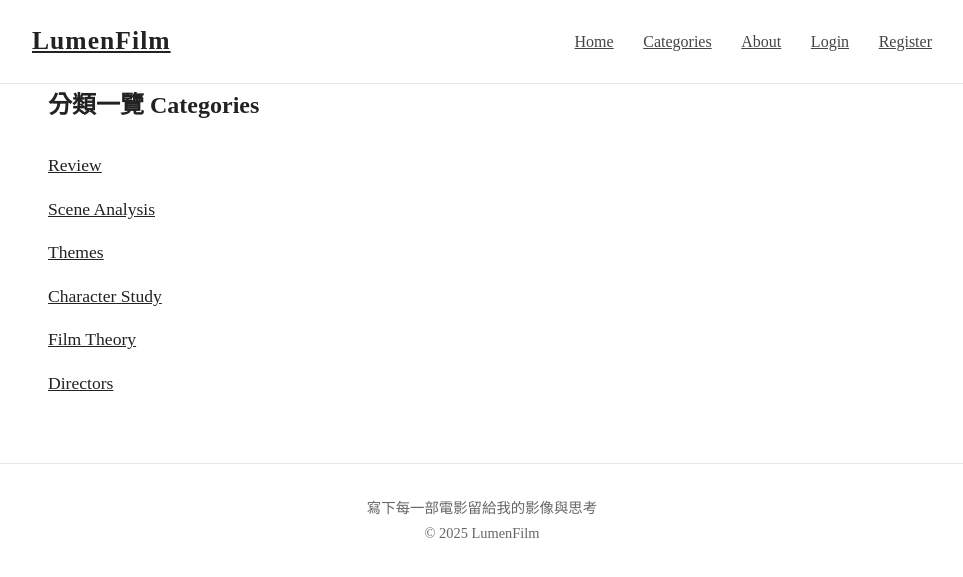
After one commit to leotsai940914/114-1-Department-Computer-Network-and-Programming-, a Flask app: page /categories in a window 1280 px wide. The commit adds this page. Shown: the top 577 px of the page, without its empty margins (158-1121 px from the left). Run offline with Flask 3, Linux system fonts and the light colour scheme; data comes from the database, SQL or seed files in the repository; both versions use the stored data as it was after the commit.

Commit message:
categories

```diff
--- a/Final Project/construction.txt
+++ b/Final Project/construction.txt
@@ -17,6 +17,7 @@ final_project/
 │   ├── register.html
 │   ├── category_posts.html    # 類別頁（分類顯示文章）
 │   ├── about.html             # 關於網站 / 觀影理念
+│   ├── categories_index.html
 │   └── error.html             # 錯誤頁（未授權、找不到頁面等）
 │
 ├── static/
--- a/Final Project/routes/category_routes.py
+++ b/Final Project/routes/category_routes.py
@@ -5,8 +5,20 @@ from models.post_model import PostModel
 category_bp = Blueprint("category_routes", __name__)
 
 
+# =============================
+# 分類一覽頁（顯示全部分類）
+# =============================
+@category_bp.route("/categories")
+def categories_index():
+    categories = CategoryModel.get_all_categories()
+    return render_template("categories_index.html", categories=categories)
+
+
+# =============================
+# 分類頁：顯示該分類的所有文章
+# =============================
 @category_bp.route("/category/<name>")
-def category_posts(name):
+def category_page(name):
     category = CategoryModel.get_category_by_name(name)
 
     if not category:
--- a/Final Project/templates/base.html
+++ b/Final Project/templates/base.html
@@ -23,7 +23,11 @@
 
         <nav class="nav-links">
             <a href="{{ url_for('index') }}">Home</a>
-            <a href="#">Categories</a>
+
+            <!-- Categories 改成能正常跳轉 -->
+            <a href="{{ url_for('category_routes.categories_index') }}">Categories</a>
+
+            <!-- About 目前無頁面，維持 placeholder -->
             <a href="#">About</a>
 
             {% if session.get('user_id') %}
--- /dev/null
+++ b/Final Project/templates/categories_index.html
@@ -0,0 +1,19 @@
+{% extends "base.html" %}
+{% block content %}
+
+<section class="category-section">
+    <h2 class="section-title">分類一覽 Categories</h2>
+
+    <ul style="list-style:none; padding:0; margin-top:1.5rem;">
+        {% for cat in categories %}
+        <li style="margin-bottom:0.8rem;">
+            <a href="{{ url_for('category_routes.category_page', name=cat['name']) }}"
+               style="font-size:1.1rem; color:#222;">
+                {{ cat["name"] }}
+            </a>
+        </li>
+        {% endfor %}
+    </ul>
+</section>
+
+{% endblock %}
```
Also changed, not shown: Final Project/instance/blog.db.
